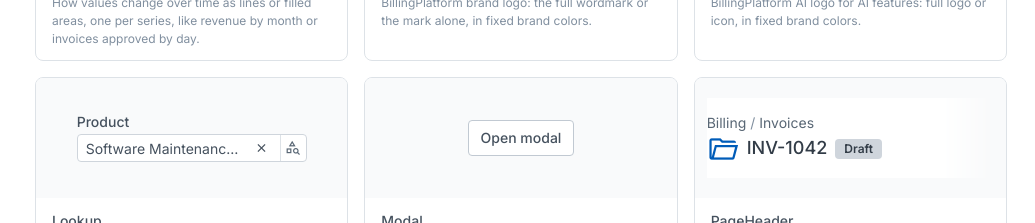
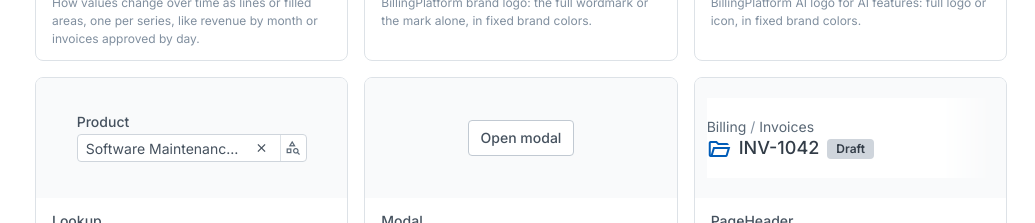
Before and after one commit to borisj74/agentic-bp-ds-kit, a Next.js app: page /components in a window 1280 px wide. Shown: the part 3720-3943 px from the top of the page, without its empty margins (245-1280 px from the left). Built offline with nearby package versions, Linux system fonts and the light colour scheme.

Commit message:
PageHeader: the title icon at the kit lg size, not xl
32 sat heavy against the 18px title; lg (24) is the step down on the
icon ladder. The note and the comment said 32px from Figma, so both now
name the kit size instead.

Co-Authored-By: Claude Opus 5 <noreply@anthropic.com>

```diff
--- a/contracts/pageheader.json
+++ b/contracts/pageheader.json
@@ -16,7 +16,7 @@
     },
     "icon": {
       "type": "string",
-      "note": "Material Symbols name before the title, 32px in the brand color, like folder_open."
+      "note": "Material Symbols name before the title, drawn by the kit Icon at size lg in the brand color, like folder_open."
     },
     "badge": {
       "type": "string",
--- a/src/ui/PageHeader/PageHeader.module.css
+++ b/src/ui/PageHeader/PageHeader.module.css
@@ -8,7 +8,7 @@
 }
 
 .title { flex: 1; min-width: 0; display: flex; flex-direction: column; justify-content: center; }
-/* Figma title row: 32px icon, 18px medium title, badge, 8px apart. */
+/* Title row: the kit Icon at lg (24), 18px medium title, badge, 8px apart. */
 .titleRow { display: flex; align-items: center; gap: var(--space-xsmall); min-width: 0; }
 .heading {
   margin: 0; min-width: 0; overflow: hidden; text-overflow: ellipsis; white-space: nowrap;
--- a/src/ui/PageHeader/PageHeader.tsx
+++ b/src/ui/PageHeader/PageHeader.tsx
@@ -36,7 +36,7 @@ export function PageHeader({
           <>
             {breadcrumbs.length > 0 && <Breadcrumb items={breadcrumbs} current={false} />}
             <div className={styles.titleRow}>
-              {icon && <Icon name={icon} size="xl" tone="brand" />}
+              {icon && <Icon name={icon} size="lg" tone="brand" />}
               <h1 className={styles.heading}>{title}</h1>
               {badge && <Badge tone={badgeTone}>{badge}</Badge>}
             </div>
```
